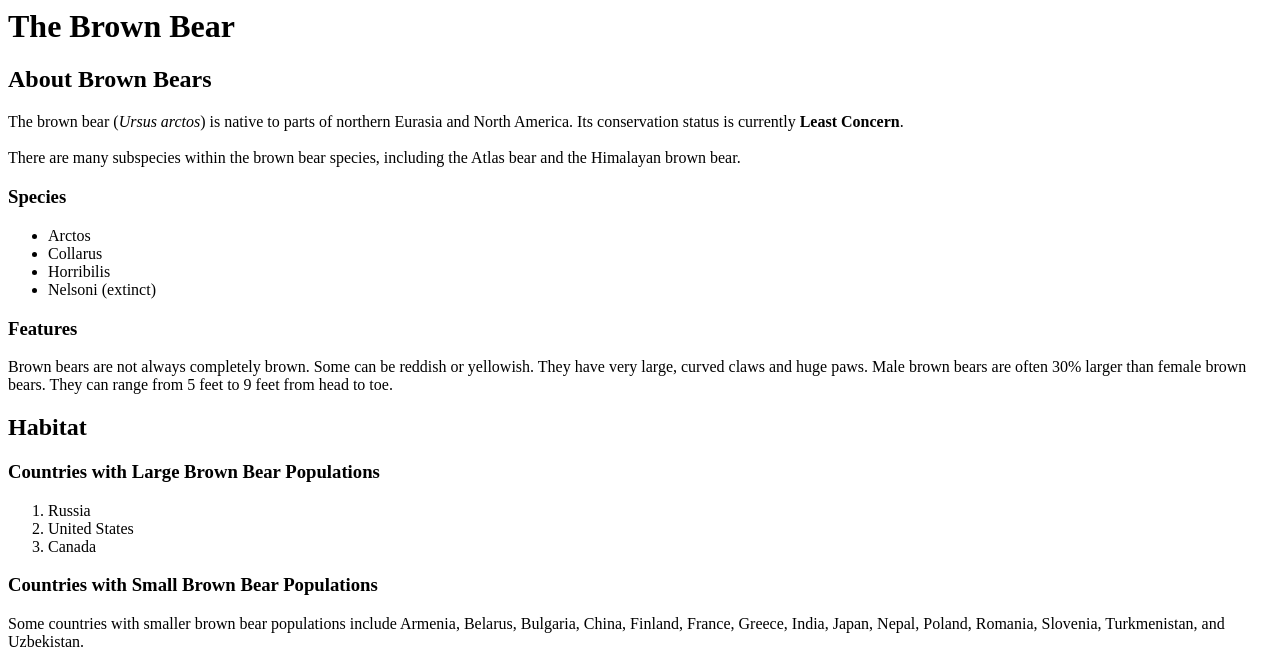
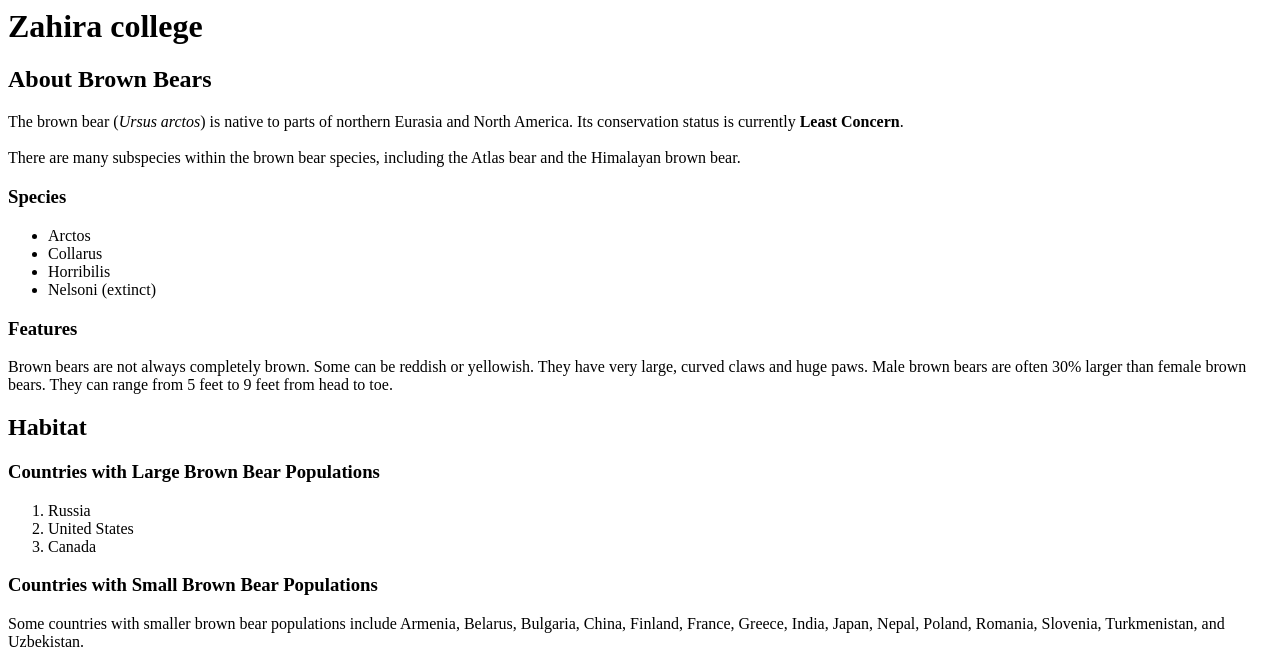
Before and after one commit to science-book/science-book.github.io, a plain HTML site: page index.html in a window 1280 px wide. Shown: the top 668 px of the page. Drawn offline with Linux system fonts and the light colour scheme.

Commit message:
Update index.html

```diff
--- a/index.html
+++ b/index.html
@@ -1,5 +1,5 @@
 <body>
-  <h1>The Brown Bear</h1>
+  <h1>Zahira college</h1>
   <div id="introduction">
     <h2>About Brown Bears</h2>
     <p>The brown bear (<em>Ursus arctos</em>) is native to parts of northern Eurasia and North America. Its conservation status is currently <strong>Least Concern</strong>.<br /><br /> There are many subspecies within the brown bear species, including the Atlas bear and the Himalayan brown bear.</p>
```
